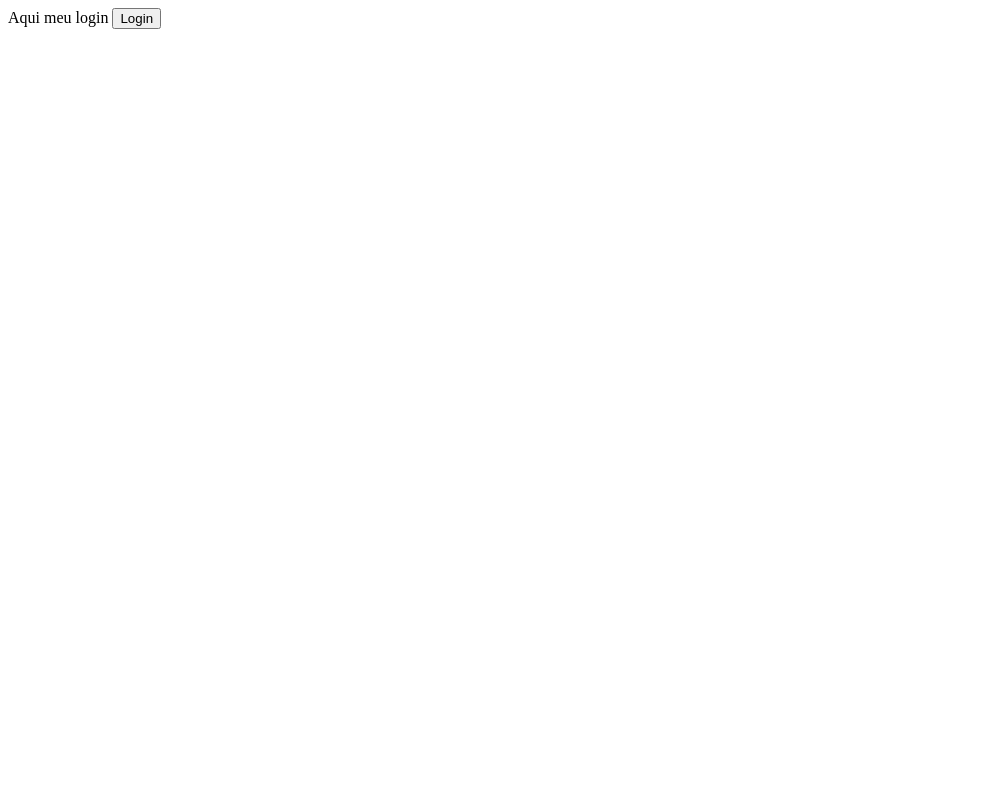
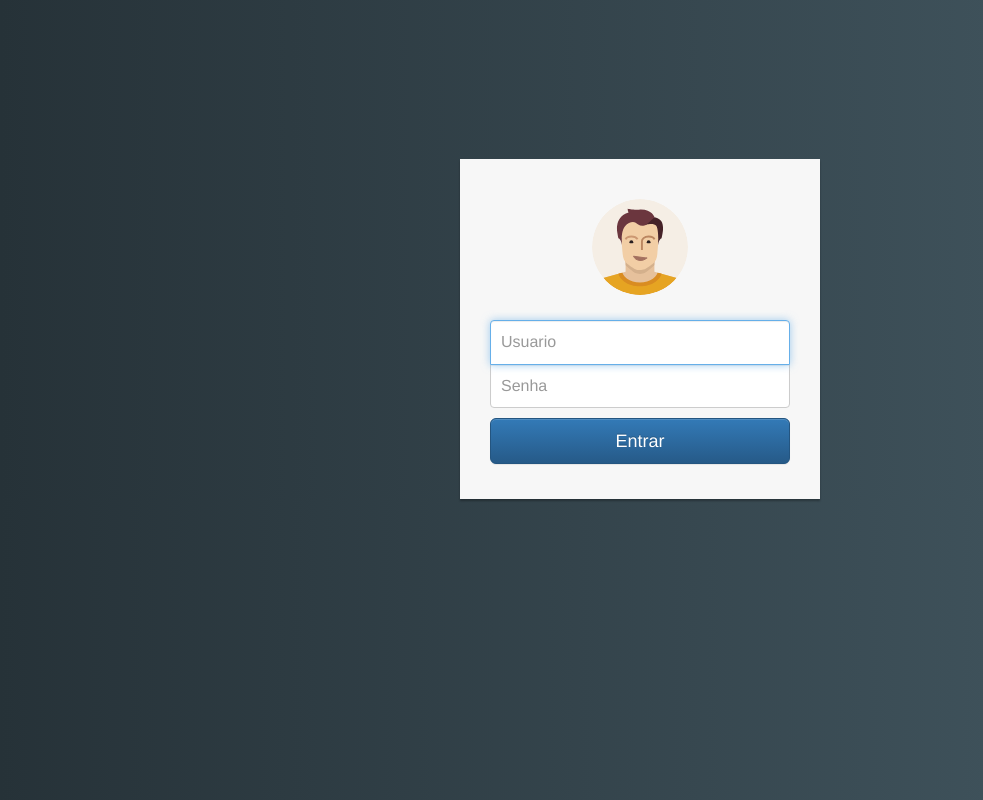
Before and after one commit to gustavobte/HotFood, a website: page index.html at #!/app-start in a window 1280 px wide. Shown: the whole page, without its empty margins (0-983 px from the left). Drawn offline with nearby package versions, Linux system fonts and the light colour scheme; some packages are replaced by stand-ins of ours.

Commit message:
Tela Login - Modelos de Pastas

```diff
--- a/app/config/hot-app.module.js
+++ b/app/config/hot-app.module.js
@@ -1,5 +1,5 @@
 angular
-    .module('hotFood',['hotFoodLogin','oc.lazyLoad']);
+    .module('hotFood',['ui.router','hotFoodLogin','oc.lazyLoad']);
 
 
 // Modulo principal da aplicação
--- a/app/config/hot-rotas.config.js
+++ b/app/config/hot-rotas.config.js
@@ -6,16 +6,29 @@ function config($stateProvider) {
 
     const appStart = {
         name:'appStart',
-        url:'/app',
-        templateUrl:'app/app.html',
-        controllerAs: 'vm',
-        resolve:{
-            deps: function ($ocLazyLoad) {
-                return $ocLazyLoad.load('app/views/login/login-controller.js')
-            }
-        }
+        url:'/app-start',
+        templateUrl:'app/views/dashboard/app.html'
+        // resolve:{
+        //     deps: function ($ocLazyLoad) {
+        //         return $ocLazyLoad.load('app/views/login/login-controller.js')
+        //     }
+        // }
+    };
+
+    const appLogout = {
+        name:'appLogout',
+        url:'/applogout',
+        templateUrl:'index.html',
+        controllerAs: 'vm'
+        // resolve:{
+        //     deps: function ($ocLazyLoad) {
+        //         return $ocLazyLoad.load('app/views/login/login-controller.js')
+        //     }
+        // }
     };
 
     $stateProvider
         .state('appStart',appStart)
+        .state('appLogout',appLogout)
+
 }
--- a/app/views/login/login.controller.js
+++ b/app/views/login/login.controller.js
@@ -2,20 +2,17 @@
     'use strict';
 
     angular
-        .module('hotFoodLogin')
+        .module('hotFood')
         .controller('LoginController', LoginController);
 
-
-    function LoginController($state, $scope) {
-        var vm = this;
-        vm.title = 'LoginController';
+    function LoginController($scope , $location) {
 
         $scope.alteraRota = alteraRota;
 
-        function alteraRota($state) {
-            console.log("Foi");
-            $state.go(state);
+        function alteraRota() {
         }
+
     }
 
+
 })();
--- /dev/null
+++ b/app/views/login/login.css
@@ -0,0 +1,67 @@
+.fundoLogin {
+    background: #263238 ; /* For browsers that do not support gradients */
+    background: -webkit-linear-gradient(left, #263238  , #455a64); /* For Safari 5.1 to 6.0 */
+    background: -o-linear-gradient(right, #263238 , #455a64); /* For Opera 11.1 to 12.0 */
+    background: -moz-linear-gradient(right, #263238 , #455a64); /* For Firefox 3.6 to 15 */
+    background: linear-gradient(to right, #263238  , #455a64); /* Standard syntax */
+}
+.form-signin
+{
+    max-width: 330px;
+    padding: 15px;
+    margin: 0 auto;
+}
+.form-signin .form-signin-heading, .form-signin .checkbox
+{
+    margin-bottom: 10px;
+}
+.form-signin .checkbox
+{
+    font-weight: normal;
+}
+.form-signin .form-control
+{
+    position: relative;
+    font-size: 16px;
+    height: auto;
+    padding: 10px;
+    -webkit-box-sizing: border-box;
+    -moz-box-sizing: border-box;
+    box-sizing: border-box;
+}
+.form-signin .form-control:focus
+{
+    z-index: 2;
+}
+.form-signin input[type="text"]
+{
+    margin-bottom: -1px;
+    border-bottom-left-radius: 0;
+    border-bottom-right-radius: 0;
+}
+.form-signin input[type="password"]
+{
+    margin-bottom: 10px;
+    border-top-left-radius: 0;
+    border-top-right-radius: 0;
+}
+.account-wall
+{
+    margin-top: 20px;
+    padding: 40px 0px 20px 0px;
+    background-color: #f7f7f7;
+    -moz-box-shadow: 0px 2px 2px rgba(0, 0, 0, 0.3);
+    -webkit-box-shadow: 0px 2px 2px rgba(0, 0, 0, 0.3);
+    box-shadow: 0px 2px 2px rgba(0, 0, 0, 0.3);
+}
+
+.profile-img
+{
+    width: 96px;
+    height: 96px;
+    margin: 0 auto 10px;
+    display: block;
+    -moz-border-radius: 50%;
+    -webkit-border-radius: 50%;
+    border-radius: 50%;
+}
--- a/index.html
+++ b/index.html
@@ -5,22 +5,49 @@
     <title>Login</title>
 
     <!--Import css-->
-    <link rel="stylesheet" href="app/css/style.css">
+    <link rel="stylesheet" href="node_modules/bootstrap/dist/css/bootstrap.css">
+    <link rel="stylesheet" href="node_modules/bootstrap/dist/css/bootstrap-theme.css">
+    <link rel="stylesheet" href="app/views/login/login.css">
 
     <!--Import NPM -->
+    <script src="node_modules/jquery/dist/jquery.js"></script>
     <script src="node_modules/angular/angular.js"></script>
     <script src="node_modules/angular-ui-router/release/angular-ui-router.js"></script>
     <script src="node_modules/oclazyload/dist/ocLazyLoad.js"></script>
 
     <!--Import Interno-->
     <script src="app/config/hot-login.module.js"></script>
+    <script src="app/config/hot-app.module.js"></script>
+    <script src="app/config/hot-rotas.config.js"></script>
     <script src="app/views/login/login.controller.js"></script>
 
 
 </head>
-<body ng-app="hotFoodLogin">
-Aqui meu login
-<button ng-click="alteraRota()">Login</button>
+<body ng-app="hotFood" class="fundoLogin">
 
+<div class="container" ng-controller="LoginController">
+    <div class="row">
+        <div class="col-sm-6 col-md-4 col-md-offset-4">
+            <h1 class="text-center login-title"><br><br><br></h1>
+            <div class="account-wall">
+                <img class="profile-img" src="app/img/user.svg"
+                     alt="">
+                <form class="form-signin">
+                    <input type="text"
+                           class="form-control"
+                           placeholder="Usuario"
+                           required autofocus>
+
+                    <input type="password"
+                           class="form-control"
+                           placeholder="Senha"
+                           required>
+
+                    <a class="btn btn-lg btn-primary btn-block" href="app/views/dashboard/app.html" role="button">Entrar</a>
+                </form>
+            </div>
+        </div>
+    </div>
+</div>
 </body>
 </html>
--- a/package.json
+++ b/package.json
@@ -11,6 +11,8 @@
   "dependencies": {
     "angular": "^1.6.1",
     "angular-ui-router": "^0.4.2",
+    "bootstrap": "^3.3.7",
+    "jquery": "^3.1.1",
     "oclazyload": "^1.0.9"
   }
 }
```
Also changed, not shown: app/app.html (deleted, +0 -12 lines), app/views/dashboard/app.html (added, +30 -0 lines), app/views/dashboard/dashboard.controller.js (added, +24 -0 lines), app/img/user.svg (added).
